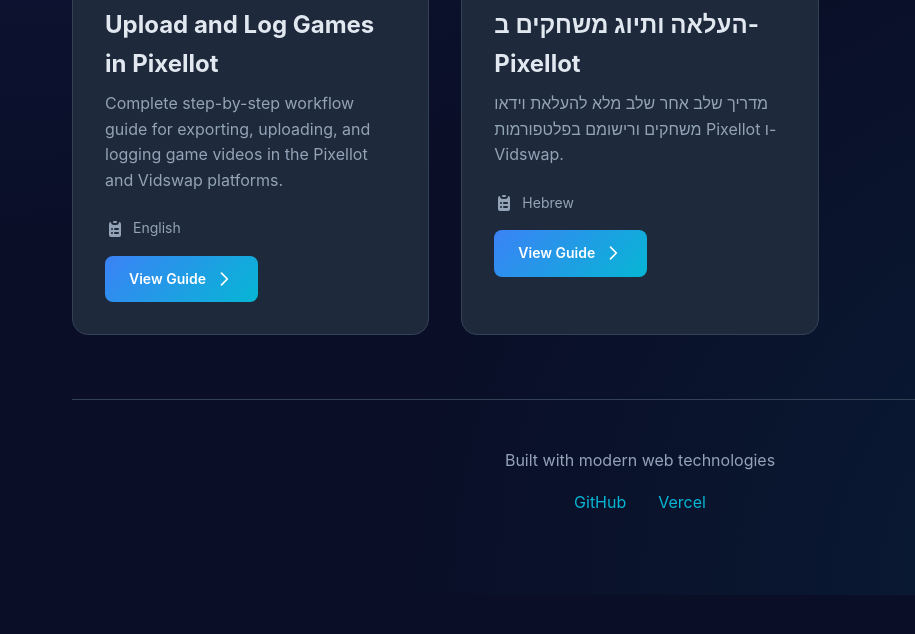
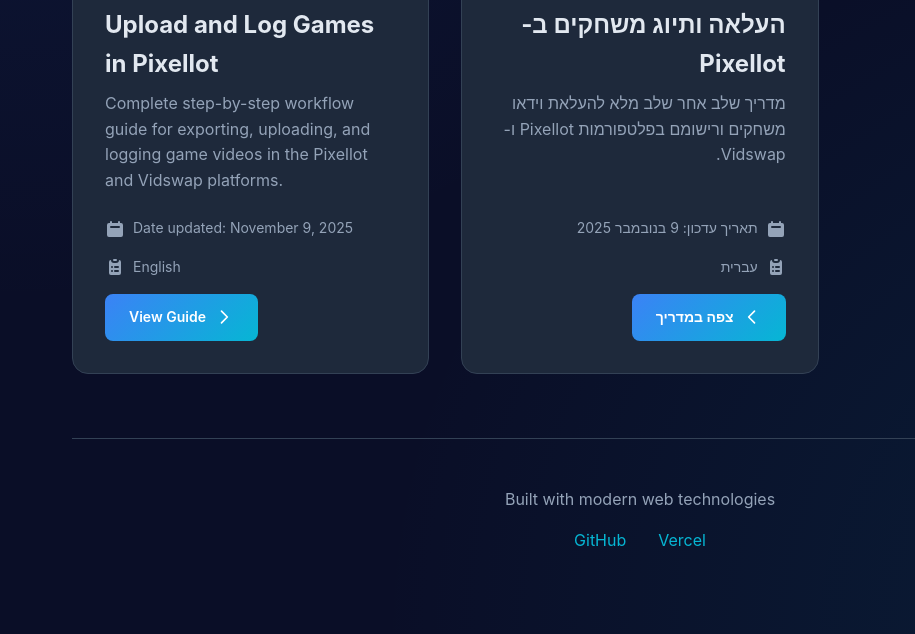
Before and after one commit to uriroiz/pixellot-guides, a plain HTML site: page index.html in a window 1280 px wide. Shown: the part 480-1114 px from the top of the page, without its empty margins (0-915 px from the left). Before the commit the page ends 1075 px from the top, so only its background shows below. Drawn offline with Linux system fonts and the light colour scheme.

Commit message:
Update guide cards: Add RTL support, fix button alignment, change Hebrew label to ×¢×‘×¨×™×ª, add date updated field

```diff
--- a/index.html
+++ b/index.html
@@ -105,6 +105,26 @@
             position: relative;
             overflow: hidden;
             cursor: pointer;
+            display: flex;
+            flex-direction: column;
+            min-height: 400px;
+        }
+
+        .guide-card.rtl {
+            direction: rtl;
+            text-align: right;
+        }
+
+        .guide-card.rtl .guide-header {
+            flex-direction: row-reverse;
+        }
+
+        .guide-card.rtl .view-guide-btn {
+            flex-direction: row-reverse;
+        }
+
+        .guide-card.rtl .view-guide-btn svg {
+            transform: rotate(180deg);
         }
 
         .guide-card::before {
@@ -117,6 +137,10 @@
             background: linear-gradient(90deg, var(--accent-blue), var(--accent-cyan));
             transform: scaleX(0);
             transition: transform 0.3s ease;
+        }
+
+        .guide-card.rtl::before {
+            background: linear-gradient(270deg, var(--accent-blue), var(--accent-cyan));
         }
 
         .guide-card:hover {
@@ -158,10 +182,15 @@
             letter-spacing: 0.05em;
         }
 
+        .guide-card.rtl .language-badge {
+            text-transform: none;
+        }
+
         .guide-description {
             color: var(--text-secondary);
             margin-bottom: 1.5rem;
             line-height: 1.6;
+            flex-grow: 1;
         }
 
         .guide-meta {
@@ -170,7 +199,17 @@
             gap: 1rem;
             font-size: 0.875rem;
             color: var(--text-secondary);
-            margin-top: 1rem;
+            margin-top: auto;
+            margin-bottom: 1rem;
+        }
+
+        .guide-date {
+            display: flex;
+            align-items: center;
+            gap: 0.5rem;
+            font-size: 0.875rem;
+            color: var(--text-secondary);
+            margin-bottom: 1rem;
         }
 
         .guide-meta-item {
@@ -193,7 +232,8 @@
             cursor: pointer;
             transition: all 0.3s ease;
             text-decoration: none;
-            margin-top: 1rem;
+            margin-top: auto;
+            width: fit-content;
         }
 
         .view-guide-btn:hover {
@@ -287,26 +327,40 @@
                 language: 'English',
                 langCode: 'EN',
                 file: 'SendLoggingVidswap_ENG.html',
-                icon: '📹'
+                icon: '📹',
+                dateUpdated: null // Will be set dynamically
             },
             {
                 id: 'send-logging-vidswap-heb',
                 title: 'העלאה ותיוג משחקים ב-Pixellot',
                 description: 'מדריך שלב אחר שלב מלא להעלאת וידאו משחקים ורישומם בפלטפורמות Pixellot ו-Vidswap.',
-                language: 'Hebrew',
-                langCode: 'HE',
+                language: 'עברית',
+                langCode: 'עב',
                 file: 'SendLoggingVidswap_HEB.html',
-                icon: '📹'
+                icon: '📹',
+                isRTL: true,
+                buttonText: 'צפה במדריך',
+                dateUpdated: null // Will be set dynamically
             }
         ];
 
         // Render guides
         function renderGuides() {
             const grid = document.getElementById('guidesGrid');
+            const today = new Date();
 
             guides.forEach(guide => {
                 const card = document.createElement('div');
-                card.className = 'guide-card';
+                card.className = 'guide-card' + (guide.isRTL ? ' rtl' : '');
+
+                const buttonText = guide.buttonText || 'View Guide';
+
+                // Format date based on language
+                const dateUpdated = guide.dateUpdated || (guide.isRTL
+                    ? today.toLocaleDateString('he-IL', { year: 'numeric', month: 'long', day: 'numeric' })
+                    : today.toLocaleDateString('en-US', { year: 'numeric', month: 'long', day: 'numeric' }));
+
+                const dateLabel = guide.isRTL ? 'תאריך עדכון:' : 'Date updated:';
 
                 card.innerHTML = `
                     <div class="guide-header">
@@ -315,6 +369,12 @@
                     </div>
                     <h2 class="guide-title">${guide.title}</h2>
                     <p class="guide-description">${guide.description}</p>
+                    <div class="guide-date">
+                        <svg class="icon" fill="currentColor" viewBox="0 0 20 20">
+                            <path fill-rule="evenodd" d="M6 2a1 1 0 00-1 1v1H4a2 2 0 00-2 2v10a2 2 0 002 2h12a2 2 0 002-2V6a2 2 0 00-2-2h-1V3a1 1 0 10-2 0v1H7V3a1 1 0 00-1-1zm0 5a1 1 0 000 2h8a1 1 0 100-2H6z" clip-rule="evenodd"></path>
+                        </svg>
+                        <span>${dateLabel} ${dateUpdated}</span>
+                    </div>
                     <div class="guide-meta">
                         <span class="guide-meta-item">
                             <svg class="icon" fill="currentColor" viewBox="0 0 20 20">
@@ -325,7 +385,7 @@
                         </span>
                     </div>
                     <a href="${guide.file}" class="view-guide-btn" target="_blank">
-                        View Guide
+                        ${buttonText}
                         <svg class="icon" fill="none" stroke="currentColor" viewBox="0 0 24 24">
                             <path stroke-linecap="round" stroke-linejoin="round" stroke-width="2" d="M9 5l7 7-7 7"></path>
                         </svg>
```
